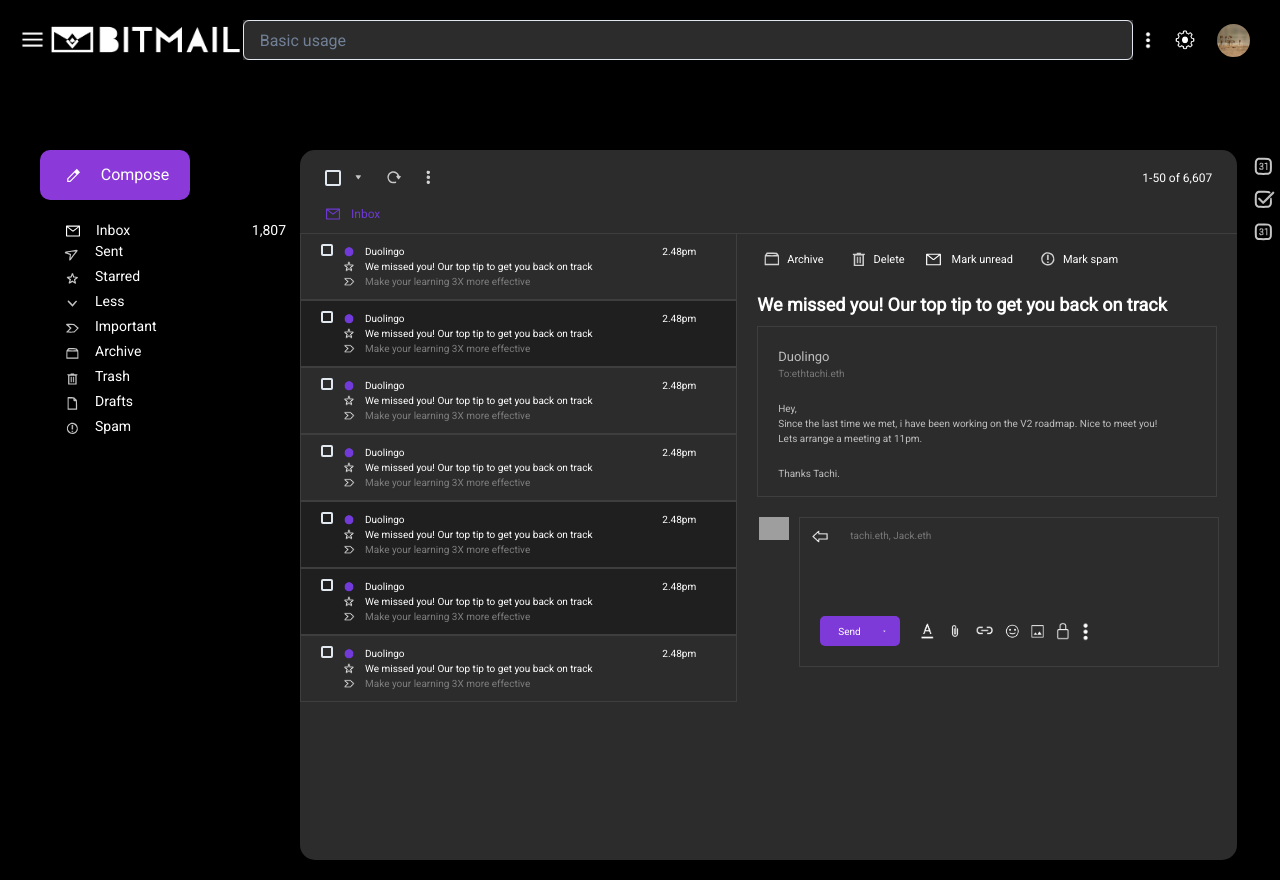
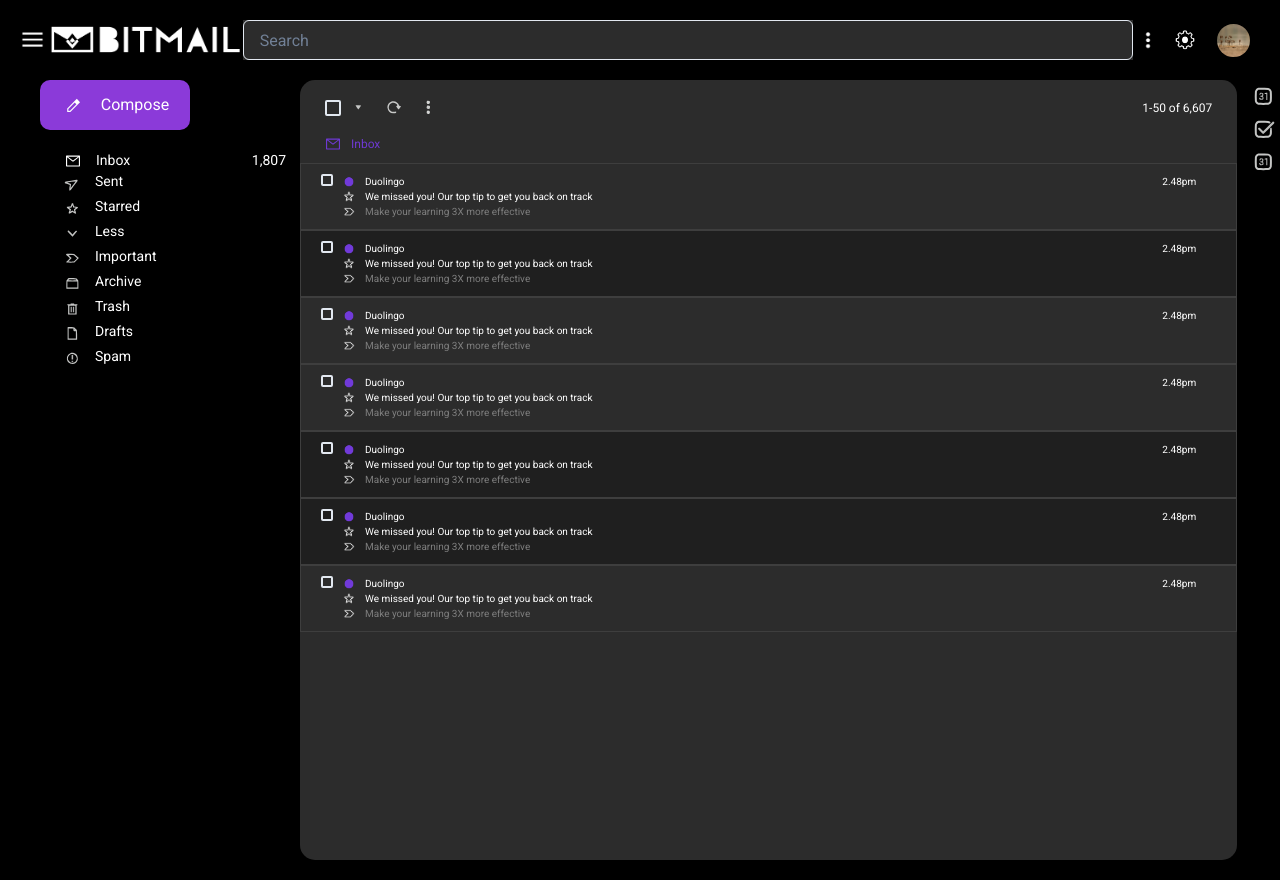
Before and after one commit to tachieth/BitMail-, a Next.js app: page /app in a window 1280 px wide. Built offline with nearby package versions, Linux system fonts and the light colour scheme; grey boxes are pictures that could not be loaded.

Commit message:
toggle read

```diff
--- /dev/null
+++ b/component/ComposeModal.js
@@ -0,0 +1,40 @@
+import React from "react";
+import {
+  Modal,
+  ModalOverlay,
+  ModalContent,
+  ModalHeader,
+  ModalFooter,
+  ModalBody,
+  ModalCloseButton,
+  Box,
+  Heading,
+  Link,
+  Text,
+  Flex,
+  Image,
+  Lorem,
+  Button,
+} from "@chakra-ui/react";
+
+export default function ComposeModal({ isOpen, onClose }) {
+  return (
+    <Modal isOpen={isOpen} onClose={onClose}>
+      <ModalOverlay />
+      <ModalContent>
+        <ModalHeader>Modal Title</ModalHeader>
+        <ModalCloseButton />
+        <ModalBody>
+
+        </ModalBody>
+
+        <ModalFooter>
+          <Button colorScheme="blue" mr={3} onClick={onClose}>
+            Close
+          </Button>
+          <Button variant="ghost">Secondary Action</Button>
+        </ModalFooter>
+      </ModalContent>
+    </Modal>
+  );
+}
--- a/component/MailCard.js
+++ b/component/MailCard.js
@@ -1,7 +1,7 @@
 import React from "react";
 import { Box, Heading, Link, Text, Flex, Image } from "@chakra-ui/react";
 import { Checkbox } from "@chakra-ui/react";
-export default function MailCard({ read = false }) {
+export default function MailCard({ read = false, onToggle }) {
   return (
     <Box
     as="button"
@@ -11,6 +11,7 @@
       borderColor="#3e3e3e"
       bg={read ? "#1f1f1f" : "#2c2c2c"}
       px="20px"
+      onClick={onToggle}
     >
       <Flex position="relative" alignItems="flex-start">
         <Checkbox size='sm'></Checkbox>
--- a/pages/app.js
+++ b/pages/app.js
@@ -1,12 +1,14 @@
-import React from "react";
-import { Box, Heading,Input, Link, Text, Flex, Image } from "@chakra-ui/react";
+import React, {useState} from "react";
+import { Box, Heading,Input, Link, Text, Flex, Image, useDisclosure } from "@chakra-ui/react";
 import MailCard from "../component/MailCard";
 import ReadMailSection from "../component/ReadMailSection";
-
 import { Checkbox } from "@chakra-ui/react";
 import { AiOutlineMail } from "react-icons/ai";
+import ComposeModal from "../component/ComposeModal";
 
-export default function app() {
+export default function Home() {
+  const { isOpen, onOpen, onClose } = useDisclosure();
+  const [showRead, setShowRead] = useState(false)
   return (
     <>
       <Flex
@@ -17,6 +19,7 @@
         bg="black"
         w="100%"
         id="header"
+        color="white"
       >
         <Flex alignItems="center" justifyContent="center">
           <Box>
@@ -29,7 +32,7 @@
 
         <Flex alignItems="center" justifyContent="center">
           <Box bg="bg" w="900px">
-            <Input placeholder="Basic usage" />
+            <Input placeholder="Search" />
           </Box>
           <Box px="10px">
             <Image w="10px" alt="3dot" src="/images/threedotv.png" />
@@ -44,7 +47,7 @@
       </Flex>
 
       <Flex minH="100vh" w="100%" bg="black">
-        <Box mt="30px" p="40px" w="300px" bg="black">
+        <Box  px="40px" w="300px" bg="black">
           <Box>
             <Flex
               alignItems="center"
@@ -123,7 +126,7 @@
             </Box>
           </Box>
         </Box>
-        <Box borderRadius="15px" mt="70px" mb="20px" w="1000px" bg="#2c2c2c">
+        <Box borderRadius="15px"  mb="20px" w="1000px" bg="#2c2c2c">
           <Flex alignItems="center" justifyContent="space-between" px="25px" pt="10px">
             <Flex>
               <Checkbox />
@@ -146,21 +149,21 @@
             </Flex>
             <Flex>
               <Box>
-                <MailCard />
-                <MailCard read />
-                <MailCard />
-                <MailCard />
-                <MailCard read />
-                <MailCard read />
-                <MailCard />
+                <MailCard onToggle={() => setShowRead(!showRead)} />
+                <MailCard onToggle={() => setShowRead(!showRead)}  read />
+                <MailCard onToggle={() => setShowRead(!showRead)}  />
+                <MailCard onToggle={() => setShowRead(!showRead)}  />
+                <MailCard onToggle={() => setShowRead(!showRead)}  read />
+                <MailCard onToggle={() => setShowRead(!showRead)}  read />
+                <MailCard onToggle={() => setShowRead(!showRead)}  />
               </Box>
               <Box>
-                <ReadMailSection />
+               { showRead &&  <ReadMailSection />}
               </Box>
             </Flex>
           </Box>
         </Box>
-        <Box ml="10px" mt="70px">
+        <Box  ml="10px" >
           <Box>
             <Image src="/images/Calendar.svg" w="35px" />
           </Box>
```
